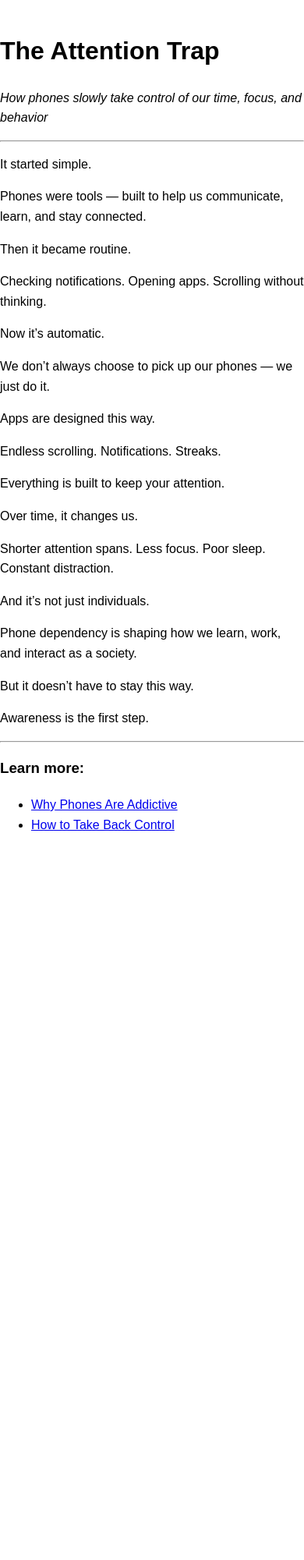
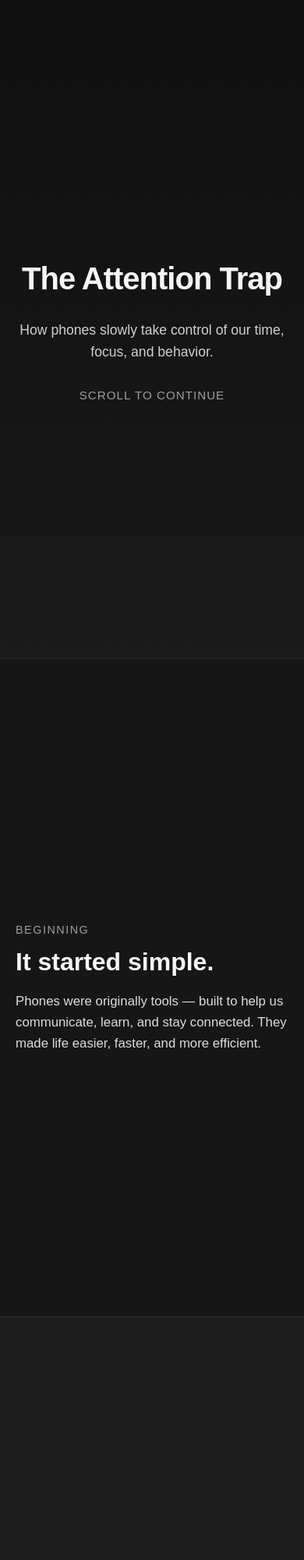
Before and after one commit to jvsousa35/phone-dependency-storytelling, a plain HTML site: page index.html in a window 390 px wide. Shown: the top 2000 px of the page at 78% size. Before the commit the page ends 1110 px from the top, so only its background shows below. Drawn offline with Linux system fonts and the light colour scheme.

Commit message:
Update index.html

```diff
--- a/index.html
+++ b/index.html
@@ -1,45 +1,257 @@
 <!DOCTYPE html>
-<html>
+<html lang="en">
 <head>
+  <meta charset="UTF-8" />
+  <meta name="viewport" content="width=device-width, initial-scale=1.0" />
   <title>The Attention Trap</title>
+  <style>
+    * {
+      box-sizing: border-box;
+      margin: 0;
+      padding: 0;
+    }
+
+    html {
+      scroll-behavior: smooth;
+    }
+
+    body {
+      font-family: Arial, Helvetica, sans-serif;
+      background: #111;
+      color: #f5f5f5;
+      line-height: 1.6;
+    }
+
+    .hero {
+      min-height: 100vh;
+      display: flex;
+      align-items: center;
+      justify-content: center;
+      text-align: center;
+      padding: 40px 20px;
+      background: linear-gradient(180deg, #0f0f0f 0%, #1a1a1a 100%);
+    }
+
+    .hero-content {
+      max-width: 850px;
+    }
+
+    .hero h1 {
+      font-size: clamp(2.5rem, 6vw, 5rem);
+      margin-bottom: 20px;
+      letter-spacing: -1px;
+    }
+
+    .hero p {
+      font-size: clamp(1.1rem, 2vw, 1.5rem);
+      color: #d0d0d0;
+      max-width: 700px;
+      margin: 0 auto 30px;
+    }
+
+    .scroll-note {
+      font-size: 0.95rem;
+      color: #9e9e9e;
+      letter-spacing: 1px;
+      text-transform: uppercase;
+    }
+
+    .section {
+      min-height: 100vh;
+      display: flex;
+      align-items: center;
+      justify-content: center;
+      padding: 60px 20px;
+      border-top: 1px solid rgba(255,255,255,0.08);
+    }
+
+    .section:nth-child(even) {
+      background: #161616;
+    }
+
+    .section:nth-child(odd) {
+      background: #1d1d1d;
+    }
+
+    .content {
+      max-width: 850px;
+      width: 100%;
+      text-align: left;
+    }
+
+    .eyebrow {
+      font-size: 0.9rem;
+      text-transform: uppercase;
+      letter-spacing: 1.5px;
+      color: #9e9e9e;
+      margin-bottom: 12px;
+    }
+
+    .content h2 {
+      font-size: clamp(2rem, 4vw, 3.4rem);
+      margin-bottom: 20px;
+      line-height: 1.1;
+    }
+
+    .content p {
+      font-size: clamp(1.05rem, 1.7vw, 1.25rem);
+      color: #dddddd;
+      max-width: 700px;
+    }
+
+    .highlight {
+      color: #ffffff;
+      font-weight: bold;
+    }
+
+    .links-section {
+      min-height: 100vh;
+      display: flex;
+      align-items: center;
+      justify-content: center;
+      padding: 60px 20px;
+      background: linear-gradient(180deg, #121212 0%, #0d0d0d 100%);
+      border-top: 1px solid rgba(255,255,255,0.08);
+    }
+
+    .links-box {
+      max-width: 850px;
+      width: 100%;
+      text-align: center;
+    }
+
+    .links-box h2 {
+      font-size: clamp(2rem, 4vw, 3.2rem);
+      margin-bottom: 16px;
+    }
+
+    .links-box p {
+      color: #cfcfcf;
+      margin-bottom: 32px;
+      font-size: 1.1rem;
+    }
+
+    .nav-links {
+      display: flex;
+      flex-direction: column;
+      gap: 16px;
+      align-items: center;
+    }
+
+    .nav-links a {
+      display: inline-block;
+      width: 100%;
+      max-width: 420px;
+      text-decoration: none;
+      color: #111;
+      background: #f5f5f5;
+      padding: 18px 24px;
+      border-radius: 10px;
+      font-weight: bold;
+      transition: 0.2s ease;
+    }
+
+    .nav-links a:hover {
+      transform: translateY(-2px);
+      background: #dcdcdc;
+    }
+
+    footer {
+      text-align: center;
+      padding: 24px 20px 40px;
+      color: #8d8d8d;
+      font-size: 0.95rem;
+      background: #0d0d0d;
+    }
+
+    @media (max-width: 768px) {
+      .content {
+        text-align: left;
+      }
+    }
+  </style>
 </head>
-<body style="font-family: Arial; max-width: 700px; margin: 40px auto; line-height: 1.6;">
+<body>
 
-<h1>The Attention Trap</h1>
-<p><i>How phones slowly take control of our time, focus, and behavior</i></p>
+  <section class="hero">
+    <div class="hero-content">
+      <h1>The Attention Trap</h1>
+      <p>How phones slowly take control of our time, focus, and behavior.</p>
+      <div class="scroll-note">Scroll to continue</div>
+    </div>
+  </section>
 
-<hr>
+  <section class="section">
+    <div class="content">
+      <div class="eyebrow">Beginning</div>
+      <h2>It started simple.</h2>
+      <p>Phones were originally tools — built to help us communicate, learn, and stay connected. They made life easier, faster, and more efficient.</p>
+    </div>
+  </section>
 
-<p>It started simple.</p>
-<p>Phones were tools — built to help us communicate, learn, and stay connected.</p>
+  <section class="section">
+    <div class="content">
+      <div class="eyebrow">Habit</div>
+      <h2>Then it became routine.</h2>
+      <p>Checking notifications. Opening apps. Scrolling without thinking. What began as convenience slowly became part of everyday behavior.</p>
+    </div>
+  </section>
 
-<p>Then it became routine.</p>
-<p>Checking notifications. Opening apps. Scrolling without thinking.</p>
+  <section class="section">
+    <div class="content">
+      <div class="eyebrow">Automatic Behavior</div>
+      <h2>Now it feels automatic.</h2>
+      <p>Many people do not always choose to pick up their phones. They simply do it. The habit becomes so normal that it starts happening without real intention.</p>
+    </div>
+  </section>
 
-<p>Now it’s automatic.</p>
-<p>We don’t always choose to pick up our phones — we just do it.</p>
+  <section class="section">
+    <div class="content">
+      <div class="eyebrow">Design</div>
+      <h2>Apps are built to keep us there.</h2>
+      <p>Infinite scrolling, streaks, autoplay, likes, and notifications are not random. They are <span class="highlight">designed to hold attention</span> and keep users engaged for as long as possible.</p>
+    </div>
+  </section>
 
-<p>Apps are designed this way.</p>
-<p>Endless scrolling. Notifications. Streaks.</p>
+  <section class="section">
+    <div class="content">
+      <div class="eyebrow">Impact</div>
+      <h2>Over time, it changes us.</h2>
+      <p>Phone dependency can affect attention span, focus, sleep, productivity, and even relationships. Constant access can turn into constant distraction.</p>
+    </div>
+  </section>
 
-<p>Everything is built to keep your attention.</p>
+  <section class="section">
+    <div class="content">
+      <div class="eyebrow">Bigger Picture</div>
+      <h2>This is not just an individual problem.</h2>
+      <p>Phone dependency is shaping how people learn, work, communicate, and spend free time. The issue reaches beyond one person and affects society as a whole.</p>
+    </div>
+  </section>
 
-<p>Over time, it changes us.</p>
-<p>Shorter attention spans. Less focus. Poor sleep. Constant distraction.</p>
+  <section class="section">
+    <div class="content">
+      <div class="eyebrow">Moving Forward</div>
+      <h2>But it does not have to stay this way.</h2>
+      <p>Awareness is the first step. Once people notice the patterns behind their phone use, they can begin setting healthier boundaries and taking back control.</p>
+    </div>
+  </section>
 
-<p>And it’s not just individuals.</p>
-<p>Phone dependency is shaping how we learn, work, and interact as a society.</p>
+  <section class="links-section">
+    <div class="links-box">
+      <h2>Learn More</h2>
+      <p>Explore the deeper pages to understand why phone dependency happens and what people can do about it.</p>
 
-<p>But it doesn’t have to stay this way.</p>
-<p>Awareness is the first step.</p>
+      <div class="nav-links">
+        <a href="why-phones-are-addictive.html">Why Phones Are Addictive</a>
+        <a href="take-back-control.html">How to Take Back Control</a>
+      </div>
+    </div>
+  </section>
 
-<hr>
-
-<h3>Learn more:</h3>
-<ul>
-  <li><a href="why-phones-are-addictive.html">Why Phones Are Addictive</a></li>
-  <li><a href="take-back-control.html">How to Take Back Control</a></li>
-</ul>
+  <footer>
+    Midterm expansion project using scrollytelling and spec-driven development.
+  </footer>
 
 </body>
 </html>
```
